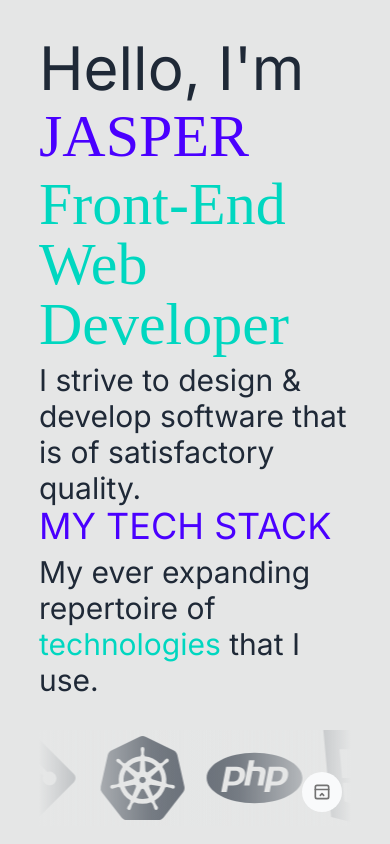
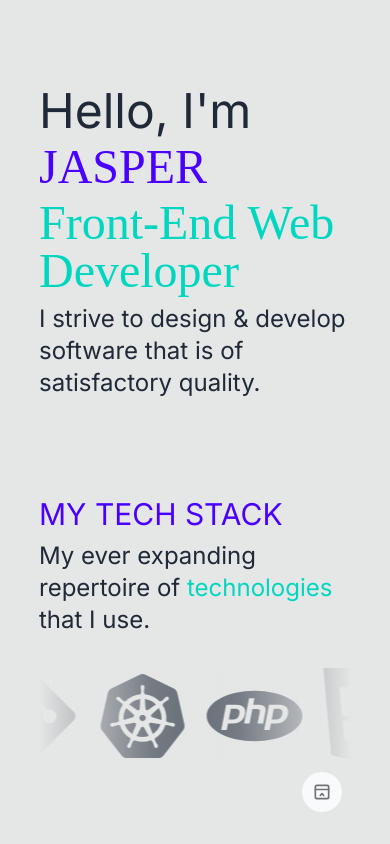
Before and after one commit to Arcaxio/portfolio, a Next.js app: page / in a window 390 px wide. Shown: the top 844 px of the page. Built offline with nearby package versions, Linux system fonts and the light colour scheme.

Commit message:
Fixed mobile text size, adjusted scrollbar in globals.css, changed button in contact modal

```diff
--- a/src/app/globals.css
+++ b/src/app/globals.css
@@ -22,22 +22,14 @@
   }
 }
 
-/* :root, [data-theme] {
-  background-color: transparent;
-  color: var(--fallback-bc,oklch(var(--bc)/1));
-} */
-
-* {
-  scrollbar-color: unset;
-}
-
-*:hover {
-  scrollbar-color: unset;
+:root, [data-theme] {
+  background-color: oklch(var(--b3));
+  /* color: var(--fallback-bc,oklch(var(--bc)/1)); */
 }
 
 body {
   /* color: rgb(var(--foreground-rgb)); */
-  /* background: rgb(var(--background-start-rgb)); */
+  /* background: oklch(var(--b3)); */
   overflow-x: hidden;
 }
 
@@ -49,10 +41,10 @@ main {
   width: 8px;
 }
 
-::-webkit-scrollbar-track {
+.card-body::-webkit-scrollbar-track {
   background: transparent;
-  margin-top: 8px;
-  margin-bottom: 8px;
+  margin-top: 10px;
+  margin-bottom: 10px;
 }
 
 ::-webkit-scrollbar-thumb {
@@ -61,5 +53,26 @@ main {
 }
 
 ::-webkit-scrollbar-thumb:hover {
-  background: #555555bf;
+  background: oklch(var(--n));
 }
+
+@supports not selector(::-webkit-scrollbar){
+  * {
+    scrollbar-color: oklch(var(--p)) oklch(var(--b3));
+    scrollbar-width: thin;
+  }
+
+  *:hover {
+    scrollbar-color: oklch(var(--p)) oklch(var(--b3));
+  }
+}
+
+@supports selector(::-webkit-scrollbar){
+  * {
+    scrollbar-color: unset;
+  }
+
+  *:hover {
+    scrollbar-color: unset;
+  }
+}
--- a/src/app/page.tsx
+++ b/src/app/page.tsx
@@ -42,7 +42,7 @@ export default function Home() {
           viewport={{ once: true, amount: 0.20 }}
           transition={{ ease: "easeOut", duration: 0.3, delay: 0.6 }}
         >
-          <div className="text-6xl">
+          <div className="text-5xl sm:text-6xl">
             <div className="flex flex-row flex-wrap">
               <p className="pt-1.5 pe-0.5">
                 Hello, I&apos;m&nbsp;
@@ -52,7 +52,7 @@ export default function Home() {
             <p className="text-accent font-['Montserrat'] pb-2">
               Front-End Web Developer
             </p>
-            <motion.div className="text-3xl"
+            <motion.div className="text-2xl sm:text-3xl"
               initial={{ opacity: 0, x: -12 }}
               whileInView={{ opacity: 1, x: 0 }}
               viewport={{ once: true, amount: 0.20 }}
@@ -71,8 +71,8 @@ export default function Home() {
             viewport={{ once: true, amount: 0.20 }}
             transition={{ ease: "easeOut", duration: 0.3, delay: 1.8 }}
           >
-            <p className="text-4xl pb-2 text-primary">MY TECH STACK</p>
-            <p className="text-3xl pb-8">My ever expanding repertoire of <span className="text-accent">technologies</span> that I use.</p>
+            <p className="text-3xl sm:text-4xl pb-2 text-primary">MY TECH STACK</p>
+            <p className="text-2xl sm:text-3xl pb-8">My ever expanding repertoire of <span className="text-accent">technologies</span> that I use.</p>
           </motion.div>
           <motion.div
             initial={{ opacity: 0, scale: 0.8 }}
@@ -168,11 +168,11 @@ export default function Home() {
               <p className="font-bold">Email</p>
               <p className="">jasperkueh@gmail.com</p>
             </div>
-            <div className="mt-2">
+            <div className="join mt-2">
               {/* <button className="btn btn-primary mx-1" onClick={() => { alertToast() }} ><IconClipboard />Copy</button>
                */}
               {AlertToast()}
-              <a href="mailto:jasperkueh@gmail.com" className="btn btn-primary ms-1"><IconMail />Compose</a>
+              <a href="mailto:jasperkueh@gmail.com" className="btn join-item btn-primary ms-1"><IconMail />Compose</a>
             </div>
           </div>
         </div>
--- a/src/components/ui/alertToast.jsx
+++ b/src/components/ui/alertToast.jsx
@@ -27,7 +27,7 @@ export function AlertToast() {
   return (
     <>
       {/* <CButton color="primary" onClick={() => addToast(exampleToast)}>Send a toast</CButton> */}
-      <button className="btn btn-primary me-1" onClick={() => {addToast(exampleToast); navigator.clipboard.writeText("jasperkueh@gmail.com")}} ><IconClipboard />Copy</button>
+      <button className="btn join-item btn-primary me-1" onClick={() => { addToast(exampleToast); navigator.clipboard.writeText("jasperkueh@gmail.com") }}><IconClipboard />Copy</button>
       <CToaster className="fixed" push={toast} ref={toaster} />
     </>
   )
```
